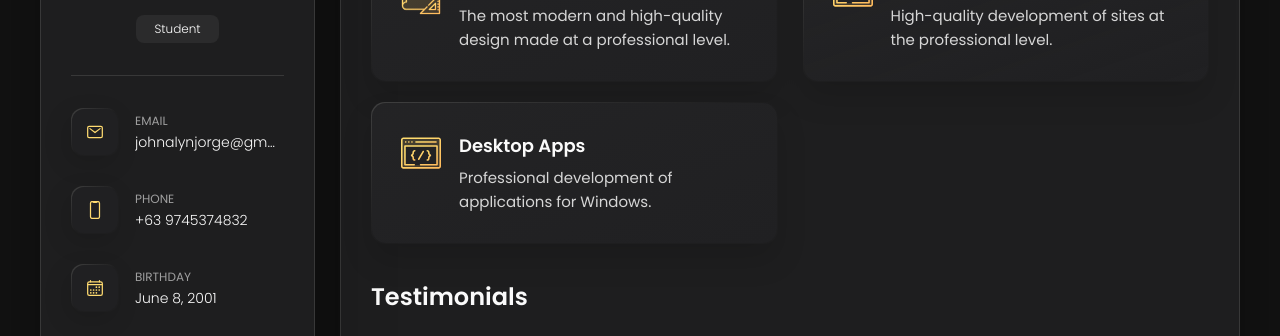
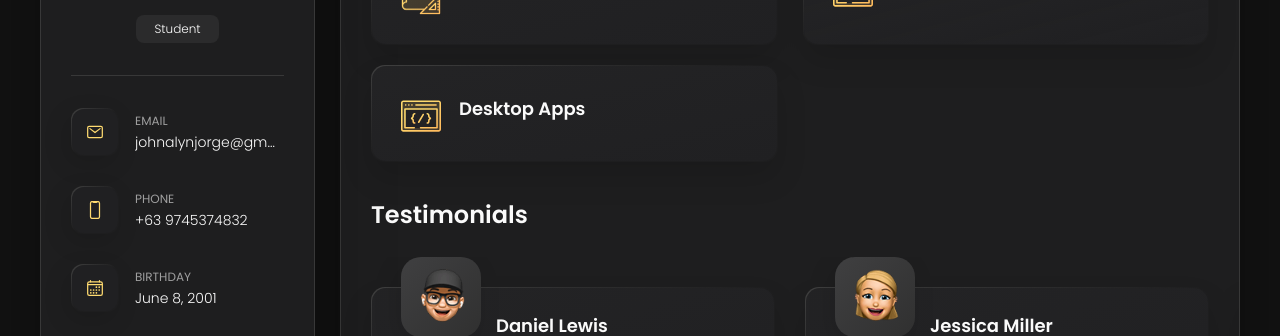
Before and after one commit to johnalynjorge/johnalynjorge.github.io, a plain HTML site: page index.html in a window 1280 px wide. Shown: the part 314-650 px from the top of the page. Drawn offline with nearby package versions, Linux system fonts and the light colour scheme.

Commit message:
Update index.html

```diff
--- a/index.html
+++ b/index.html
@@ -245,7 +245,7 @@
                 <h4 class="h4 service-item-title">Web design</h4>
 
                 <p class="service-item-text">
-                  The most modern and high-quality design made at a professional level.
+                  <!-- The most modern and high-quality design made at a professional level. -->
                 </p>
               </div>
 
@@ -261,7 +261,7 @@
                 <h4 class="h4 service-item-title">Web development</h4>
 
                 <p class="service-item-text">
-                  High-quality development of sites at the professional level.
+                  <!-- High-quality development of sites at the professional level. -->
                 </p>
               </div>
 
@@ -278,7 +278,7 @@
                 <h4 class="h4 service-item-title">Desktop apps</h4>
 
                 <p class="service-item-text">
-                  Professional development of applications for Windows.
+                  <!-- Professional development of applications for Windows. -->
                 </p>
               </div>
 
```
